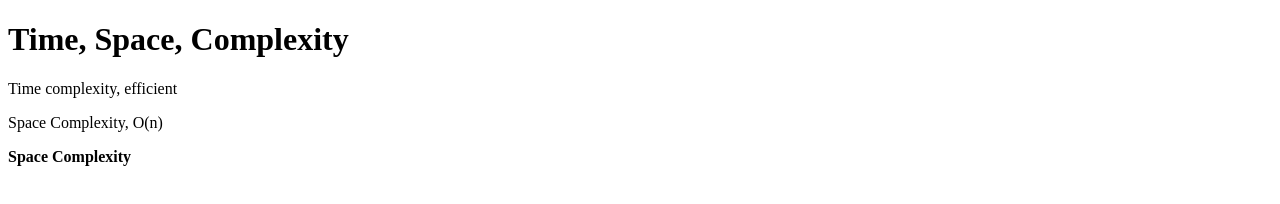
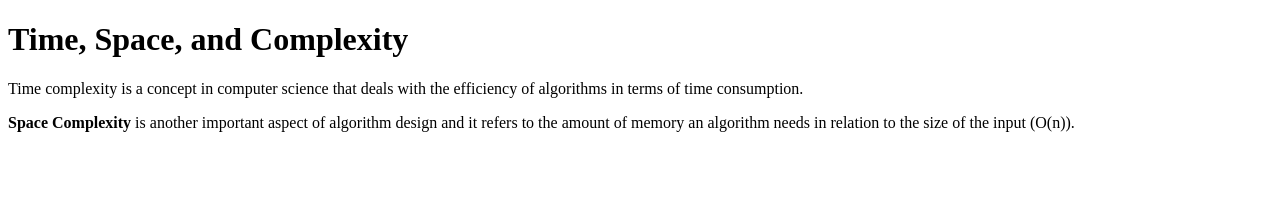
Before and after one commit to acciojob/time-and-space-complexity-72pranjal, a website: page main.html in a window 1280 px wide. Drawn offline with Linux system fonts and the light colour scheme.

Commit message:
created a submission

```diff
--- a/main.html
+++ b/main.html
@@ -10,10 +10,9 @@
 	<!-- the entire body must be written by student -->
     <script type="text/javascript" src="./script.js">
 </script>
-	<h1>Time, Space, Complexity</h1>
-	<p>Time complexity, efficient</p>
-	<p>Space Complexity, O(n)</p>
-	<b>Space Complexity</b>
+	<h1>Time, Space, and Complexity</h1>
+    <p>Time complexity is a concept in computer science that deals with the efficiency of algorithms in terms of time consumption.</p>
+    <p><b>Space Complexity</b> is another important aspect of algorithm design and it refers to the amount of memory an algorithm needs in relation to the size of the input (O(n)).</p>
 
 </body>
 
```
